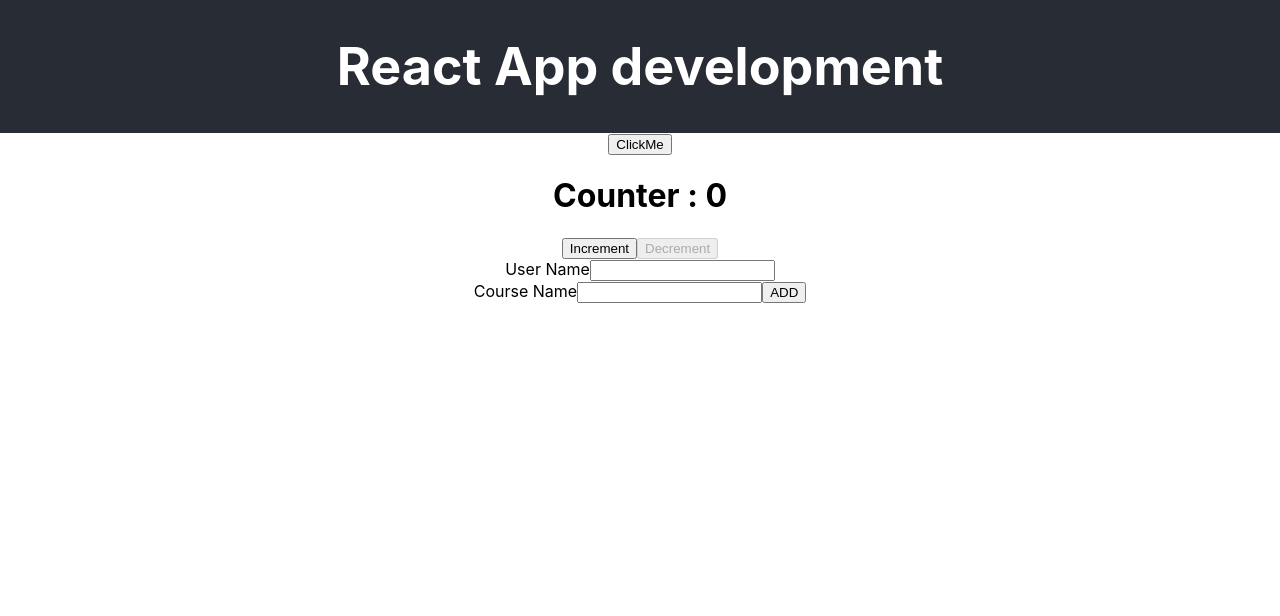
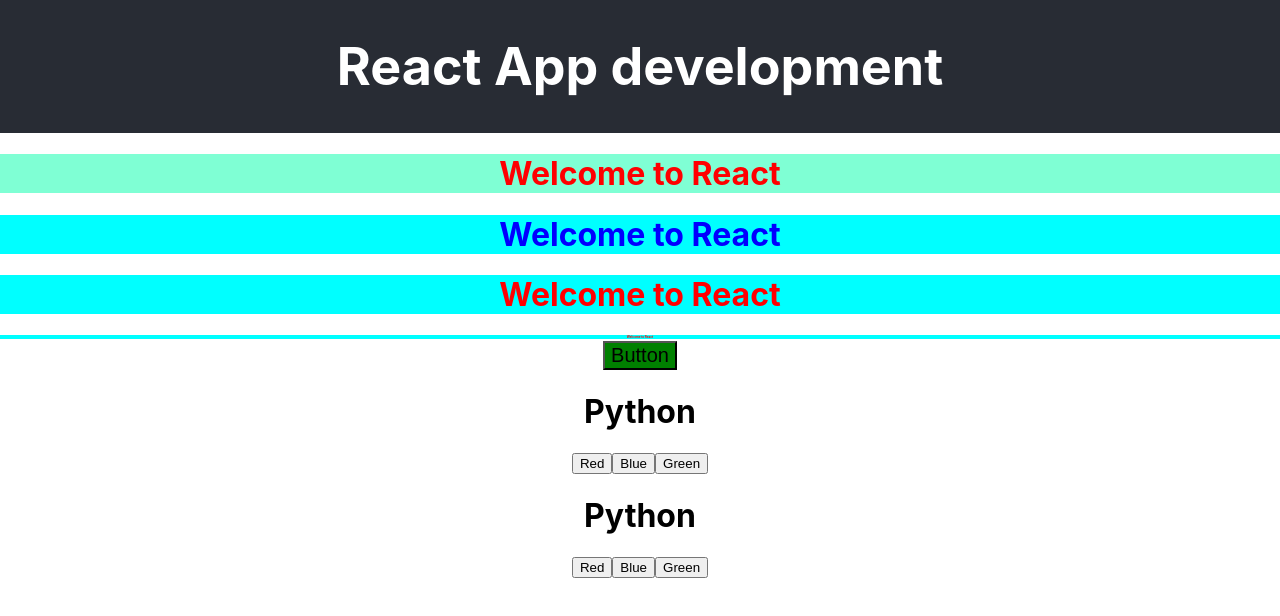
Before and after one commit to syamborusu/app1, a React (Create React App) app: page / in a window 1280 px wide. Shown: the top 616 px of the page. Built offline with nearby package versions, Linux system fonts and the light colour scheme.

Commit message:
AUG26/2025

```diff
--- a/src/App.js
+++ b/src/App.js
@@ -1,18 +1,20 @@
 import './App.css';
-import Events from './Events';
-import Counter from './Counter';
-import ReadText from './ReadText';
-import Todolist from './Todolist';
+import StyleComp1 from './StyleComp1';
+import StyleComp2 from './StyleComp2';
+import StyleComp3 from './StyleComp3';
+import StyleComp4 from './StyleComp4';
+import StyleComp5 from './StyleComp5';
 function App() {
   return (
     <div className="App">
       <header className="App-header">
        <h1>React App development</h1>
       </header>
-      <Events/>
-      <Counter/>
-      <ReadText/>
-      <Todolist/>
+      <StyleComp1/>
+      <StyleComp2/>
+      <StyleComp3/>
+      <StyleComp4/>
+      <StyleComp5/>
     </div>
   );
 }
```
